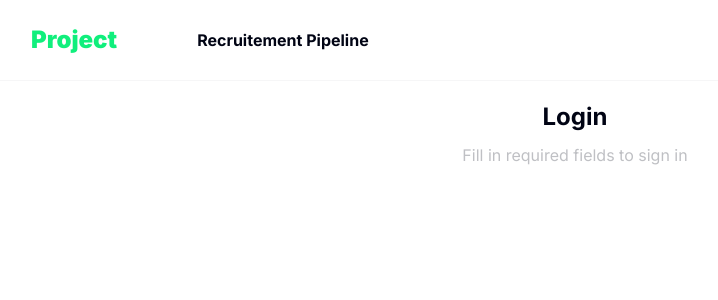
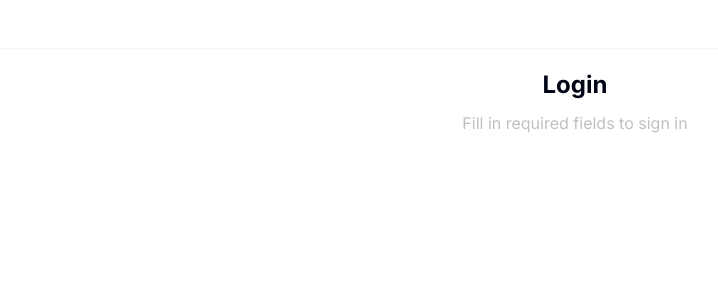
Before and after one commit to RezaHeydarii/hr-system, a React (Create React App) app: page / in a window 1280 px wide. Shown: the top 300 px of the page, without its empty margins (65-783 px from the left). Built offline with nearby package versions, Linux system fonts and the light colour scheme.

Commit message:
feat:page header story added

```diff
--- a/src/components/layout/PageHeader/PageHeader.tsx
+++ b/src/components/layout/PageHeader/PageHeader.tsx
@@ -1,11 +1,17 @@
 import React from "react";
 
-export const PageHeader = () => {
+interface Props {
+  title?: string;
+  text?: string;
+}
+
+export const PageHeader = (props: Props) => {
+  const { title, text } = props;
   return (
     <div>
       <div className="px-24 py-6 flex items-center">
-        <h2 className="text-iv text-2xl font-black mr-20">Project</h2>
-        <h3 className="font-bold">Recruitement Pipeline</h3>
+        <h2 className="text-iv text-2xl font-black mr-20">{title}</h2>
+        <h3 className="font-bold">{text}</h3>
       </div>
       <div className="h-px bg-greys-6 w-full" />
     </div>
```
Also changed, not shown: 1 other file (tests, documents, lock files or other folders).
